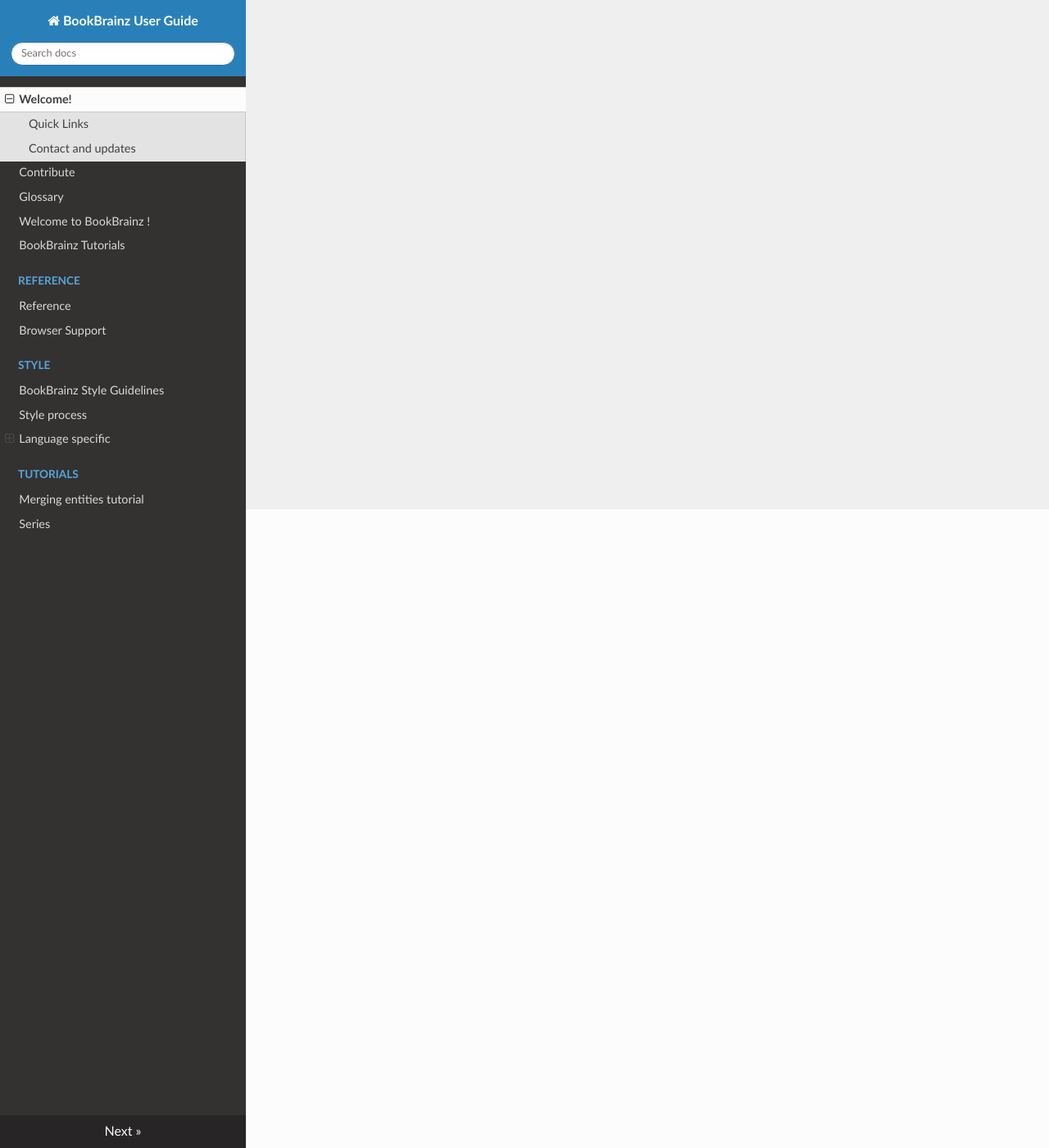
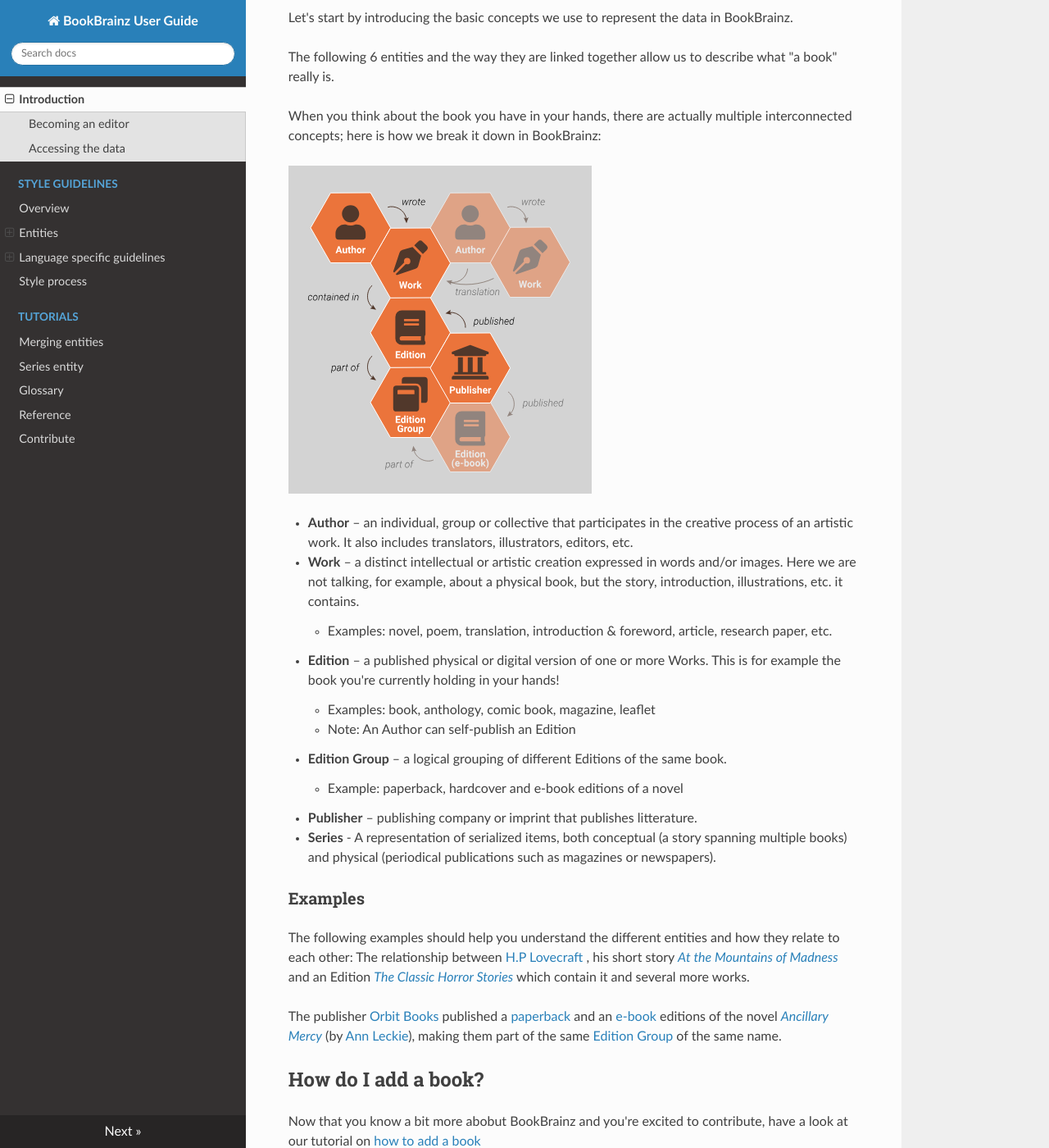
Before and after one commit to metabrainz/bookbrainz-user-guide, an MkDocs documentation site: the page built from docs/index.md, in a window 1280 px wide and 1400 px high, scrolled down 779 px. Shown: the whole window at 82% size. Built offline with MkDocs 1.6.1, drawn with Linux system fonts in a browser that asks for light colours; nearby versions of some CDN libraries; some of the changed text lies outside the part shown.

Commit message:
Restructure navigation
Add nav configuration and reorganize pages

```diff
--- a/docs/index.md
+++ b/docs/index.md
@@ -1,19 +1,69 @@
-# Welcome!
+# Welcome to BookBrainz !
 
-The BookBrainz User Guide exists to help our users have an enjoyable and
-productive time using BookBrainz. It is designed to contain all of the
-information a user needs to know in order to edit or use BookBrainz data,
-including tutorials, reference and style guidelines.
+[BookBrainz](http://bookbrainz.org/) is an online encyclopaedia which contains information about published literature. Our aim is to collect and store data about every book, magazine, journal or other publication ever written and make it available to the public for free.
 
-## Quick Links
+Like Wikipedia, our open-source project is maintained by a global community of users and we want everyone — including you! — to participate and contribute.
 
-* [Getting started](introduction.md)
-* [Glossary](glossary.md)
-* [Tutorials](tutorials.md)
-* [Contribute](contribute.md)
-* [Style Guidelines](style/introduction.md)
+## Becoming an editor
+All you need to do in order to start contributing to BookBrainz is to [create an account](https://bookbrainz.org/register "create an account").
+The process for this will take you to the MusicBrainz website where you can create a new account, and then automatically brings you back to the BookBrainz website.
+
+## Accessing the data
+The BookBrainz data is freely available to everyone, for any use. Please see our [licensing page](https://bookbrainz.org/licensing) for more details.
+
+Regular database dumps of our (Postgres) database can be found [at this address](http://ftp.musicbrainz.org/pub/musicbrainz/bookbrainz/).
+
+We also have an API (or webservice) under development [with live documentation](https://api.test.bookbrainz.org/1/docs/) to access the data programmatically.
 
 
-## Contact and updates
+# Getting started
 
-Any questions? You can get in contact with the community on [our IRC channel](https://kiwiirc.com/nextclient/irc.libera.chat/?#bookbrainz) or [our forums](https://community.metabrainz.org/c/bookbrainz), or send us [an email](mailto:bookbrainz@metabrainz.org)
+Let's start by introducing the basic concepts we use to represent the data in BookBrainz.
+
+The following 6 entities and the way they are linked together allow us to describe what "a book" really is.
+
+When you think about the book you have in your hands, there are actually multiple interconnected concepts; here is how we break it down in BookBrainz:
+
+![Entity relationships](images/entity_relationships.svg)
+
+* **Author** – an individual, group or collective that participates in the creative process of an artistic work. It also includes translators, illustrators, editors, etc.
+* **Work** – a distinct intellectual or artistic creation expressed in words and/or images. Here we are not talking, for example, about a physical book, but the story, introduction,  illustrations, etc. it contains.
+	- Examples: novel, poem, translation, introduction & foreword, article, research paper, etc.
+* **Edition** – a published physical or digital version of one or more Works. This is for example the book you're currently holding in your hands!
+	- Examples: book, anthology, comic book, magazine, leaflet
+	- Note: An Author can self-publish an Edition
+* **Edition Group** – a logical grouping of different Editions of the same book.
+	- Example: paperback, hardcover and e-book editions of a novel
+* **Publisher** – publishing company or imprint that publishes litterature.
+* **Series** - A representation of serialized items, both conceptual (a story spanning multiple books) and physical (periodical publications such as magazines or newspapers).
+
+### Examples
+The following examples should help you understand the different entities and how they relate to each other:
+The relationship between [H.P Lovecraft](https://bookbrainz.org/author/ac59097e-7f86-436d-9308-f6e63871ceff) , his short story [*At the Mountains of Madness*](https://bookbrainz.org/work/97eafaf5-377a-4703-a12e-d66a30fcfda1) and an Edition [*The Classic Horror Stories*](https://bookbrainz.org/edition/b3ed75ea-9f74-44fa-833e-fa2c895c6b12) which contain it and several more works.
+
+The publisher [Orbit Books](https://bookbrainz.org/publisher/b065b24d-136f-45e3-badc-48aea4728c73) published a [paperback](https://bookbrainz.org/edition/54331325-d11b-47f4-bb74-0485e582c52e) and an [e-book](https://bookbrainz.org/edition/3fa9fdcd-098d-4ec1-82e4-f5fdfb92c41f) editions of the novel [*Ancillary Mercy*](https://bookbrainz.org/work/74b96fa7-e19d-4690-bb63-6fa3c07527f6) (by [Ann Leckie](https://bookbrainz.org/author/b2507eee-1391-47c5-93e6-ca972bd8e0e0)), making them part of the same [Edition Group](https://bookbrainz.org/edition-group/540e9c4a-f9fa-427b-a41f-bb12c48f902b) of the same name.
+
+
+## How do I add a book?
+
+Now that you know a bit more abobut BookBrainz and you're excited to  contribute, have a look at our tutorial on [how to add a book](tutorials/add-a-book.md)
+
+
+## Can I create a digital bookshelf?
+
+Absolutely!
+We have user-created [Collections](https://bookbrainz.org/collections) which can either be private or public.
+They can be great discovery tools, as well as allowing you to create your digital bookshelf.
+
+## What about ratings and reviews?
+
+You can also rate and  write reviews for your favorite books and help other users expand their reading list.
+
+To do so, we use one of our sister projects: [CritiqueBrainz](https://critiquebrainz.org/)
+All reviews published on CritiqueBrainz are also completely open (Creative Commons license)
+
+
+# Contact and updates
+
+Any questions? You can get in contact with the community on [our IRC channel](https://kiwiirc.com/nextclient/irc.libera.chat/?#bookbrainz) or [our forums](https://community.metabrainz.org/c/bookbrainz), or send us [an email](mailto:bookbrainz@metabrainz.org) !
+The community is very friendly and welcoming, so don't hesitate! :)
--- a/mkdocs.yml
+++ b/mkdocs.yml
@@ -1,3 +1,18 @@
 site_name: BookBrainz User Guide
 theme:
   name: readthedocs
+nav:
+    - Introduction: 'index.md'
+    - 'Style Guidelines':
+      - Overview: 'style/overview.md'
+      - 'Entities':
+        - Edition: 'style/entities/edition.md'
+      - 'Language specific guidelines':
+        - 'English': 'style/language_specific/capitalization-en.md'
+      - 'Style process': 'style/style-process.md'
+    - Tutorials:
+      - 'Merging entities': 'tutorials/merge.md'
+      - 'Series entity': 'tutorials/series.md'
+    - 'glossary.md'
+    - Reference: 'reference/index.md'
+    - 'contribute.md'
```
Also changed, not shown: docs/introduction.md (deleted, +0 -68 lines), docs/style/entities/edition.md (added, +3 -0 lines), docs/tutorials.md (deleted, +0 -4 lines), docs/style/overview.md (line endings or trailing spaces).
